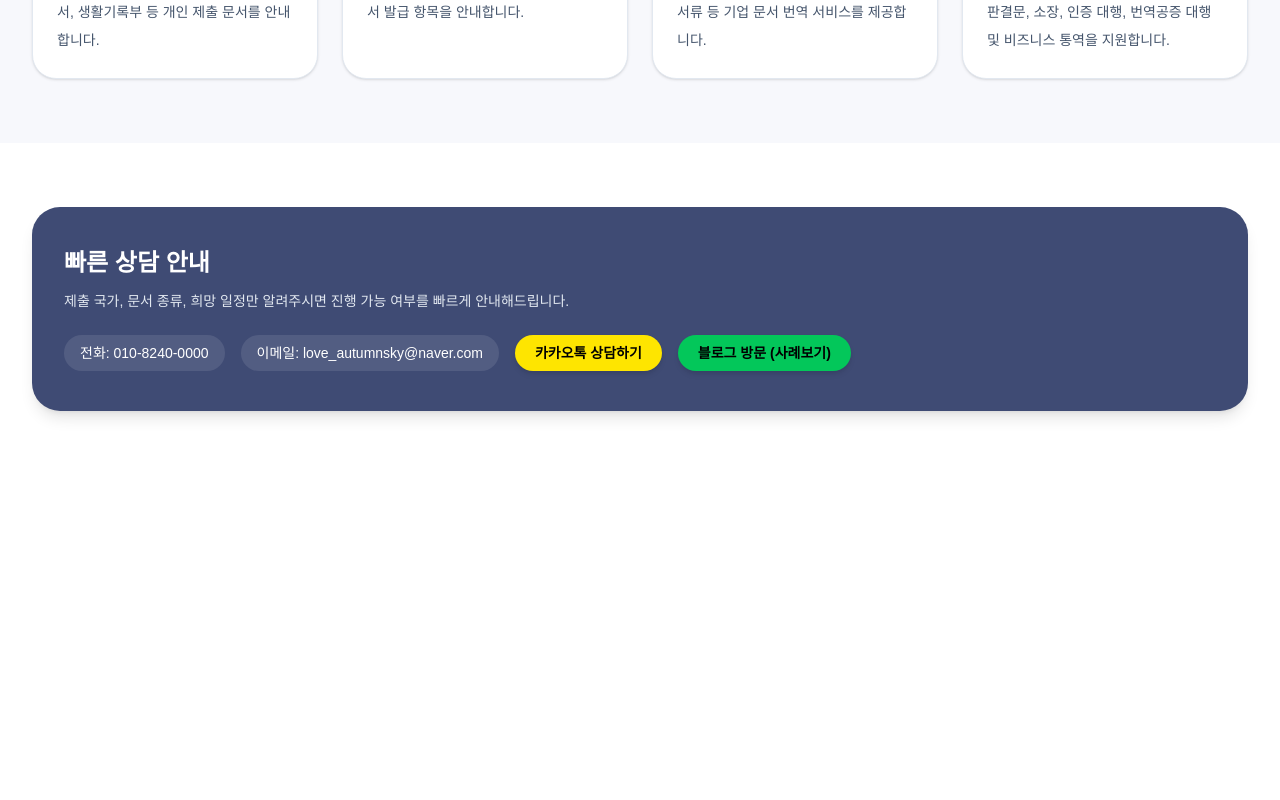
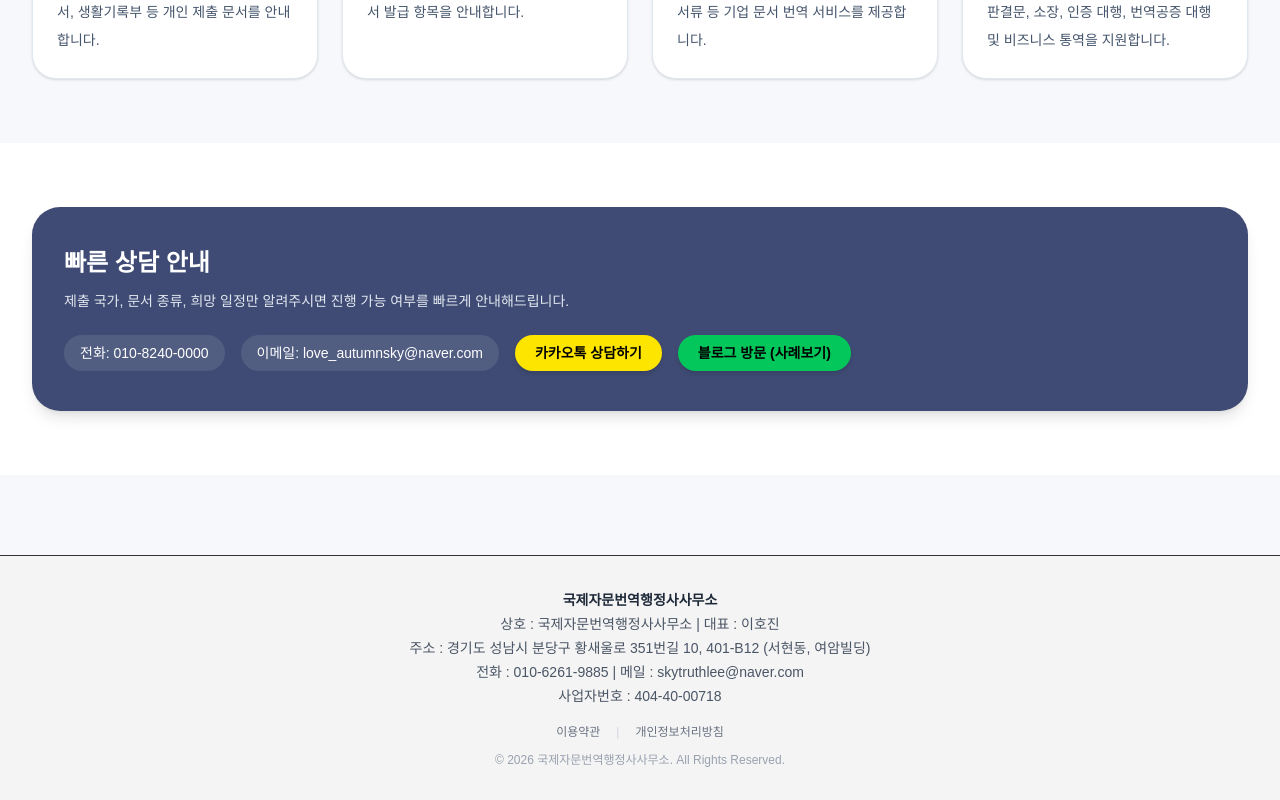
Before and after one commit to loveautumnsky1007-lab/jin-translation, a Next.js app: page / in a window 1280 px wide. Shown: the part 989-1789 px from the top of the page. Before the commit the page ends 1464 px from the top, so only its background shows below. Built offline with nearby package versions, Linux system fonts and the light colour scheme.

Commit message:
이용약관개인정보처리방침

```diff
--- a/app/page.tsx
+++ b/app/page.tsx
@@ -1,6 +1,11 @@
+"use client";
+import { useState } from "react";
 import Header from "../components/Header";
 
 export default function Home() {
+  const [openModal, setOpenModal] = useState<"terms" | "privacy" | null>(null);
+
+
   return (
     <div className="min-h-screen bg-[#f7f8fc] text-slate-800">
       <Header />
@@ -141,6 +146,167 @@ export default function Home() {
           </div>
         </section>
       </main>
+      <footer className="bg-[#f4f4f4] text-[#333] mt-20 border-t">
+        <div className="mx-auto max-w-7xl px-6 py-8 lg:px-8 text-center text-sm text-gray-600 leading-6">
+          <p className="font-semibold text-gray-800">
+            국제자문번역행정사사무소
+          </p>
+
+          <p>
+            상호 : 국제자문번역행정사사무소 | 대표 : 이호진
+          </p>
+
+          <p>
+            주소 : 경기도 성남시 분당구 황새울로 351번길 10, 401-B12 (서현동, 여암빌딩)
+          </p>
+
+          <p>
+            전화 : 010-6261-9885 | 메일 : skytruthlee@naver.com
+          </p>
+
+          <p>
+            사업자번호 : 404-40-00718
+          </p>
+<div className="mt-3 flex items-center justify-center gap-2 text-xs">
+  <button
+    type="button"
+    onClick={() => setOpenModal("terms")}
+    className="rounded px-2 py-1 text-gray-500 transition hover:bg-gray-200 hover:text-[#2f3a63] cursor-pointer"
+  >
+    이용약관
+  </button>
+
+  <span className="text-gray-300">|</span>
+
+  <button
+    type="button"
+    onClick={() => setOpenModal("privacy")}
+    className="rounded px-2 py-1 text-gray-500 transition hover:bg-gray-200 hover:text-[#2f3a63] cursor-pointer"
+  >
+    개인정보처리방침
+  </button>
 </div>
+
+          <p className="text-xs text-gray-400 mt-2">
+            © {new Date().getFullYear()} 국제자문번역행정사사무소. All Rights Reserved.
+          </p>
+        </div>
+      </footer>
+      {openModal && (
+        <div className="fixed inset-0 z-[999] flex items-center justify-center bg-black/50 px-4">
+          <div className="relative max-h-[80vh] w-full max-w-3xl overflow-y-auto rounded-2xl bg-white p-6 shadow-2xl">
+            <button
+              type="button"
+              onClick={() => setOpenModal(null)}
+              className="absolute right-4 top-4 rounded-full border px-3 py-1 text-sm text-gray-600 hover:bg-gray-100"
+            >
+              닫기
+            </button>
+
+            {openModal === "terms" && (
+              <div className="pr-6">
+                <h2 className="mb-4 text-2xl font-bold text-[#2f3a63]">이용약관</h2>
+
+                <div className="space-y-4 text-sm leading-7 text-gray-700">
+                  <div>
+                    <h3 className="font-semibold text-gray-900">제1조 목적</h3>
+                    <p>
+                      본 약관은 국제자문번역행정사사무소 홈페이지에서 제공하는 서비스의 이용과 관련하여
+                      필요한 기본적인 사항을 정하는 것을 목적으로 합니다.
+                    </p>
+                  </div>
+
+                  <div>
+                    <h3 className="font-semibold text-gray-900">제2조 서비스 내용</h3>
+                    <p>
+                      본 사이트는 번역, 공증, 아포스티유, 대사관 인증, 상담 문의 및 관련 정보 제공 서비스를
+                      제공합니다.
+                    </p>
+                  </div>
+
+                  <div>
+                    <h3 className="font-semibold text-gray-900">제3조 이용자의 의무</h3>
+                    <p>
+                      이용자는 관계 법령 및 본 약관을 준수하여야 하며, 허위 정보 입력이나 타인의 권리를 침해하는
+                      행위를 하여서는 안 됩니다.
+                    </p>
+                  </div>
+
+                  <div>
+                    <h3 className="font-semibold text-gray-900">제4조 저작권</h3>
+                    <p>
+                      본 사이트에 게시된 텍스트, 이미지, 자료 등의 저작권은 국제자문번역행정사사무소에 있으며,
+                      사전 동의 없이 무단 복제, 배포, 전송할 수 없습니다.
+                    </p>
+                  </div>
+
+                  <div>
+                    <h3 className="font-semibold text-gray-900">제5조 면책사항</h3>
+                    <p>
+                      본 사이트에 게시된 정보는 일반적인 안내를 위한 것이며, 개별 사안에 따라 실제 절차 및 요구
+                      서류가 달라질 수 있습니다. 구체적인 진행은 별도 상담을 통해 확인해주시기 바랍니다.
+                    </p>
+                  </div>
+                </div>
+              </div>
+            )}
+
+            {openModal === "privacy" && (
+              <div className="pr-6">
+                <h2 className="mb-4 text-2xl font-bold text-[#2f3a63]">개인정보처리방침</h2>
+
+                <div className="space-y-4 text-sm leading-7 text-gray-700">
+                  <div>
+                    <h3 className="font-semibold text-gray-900">1. 수집하는 개인정보 항목</h3>
+                    <p>
+                      국제자문번역행정사사무소는 상담 문의 과정에서 이름, 연락처, 이메일, 문의 내용 등을 수집할 수
+                      있습니다.
+                    </p>
+                  </div>
+
+                  <div>
+                    <h3 className="font-semibold text-gray-900">2. 개인정보 수집 및 이용 목적</h3>
+                    <p>
+                      수집한 개인정보는 상담 응대, 서비스 안내, 문의 회신, 진행 가능 여부 확인을 위해 사용됩니다.
+                    </p>
+                  </div>
+
+                  <div>
+                    <h3 className="font-semibold text-gray-900">3. 개인정보 보유 및 이용 기간</h3>
+                    <p>
+                      개인정보는 수집 및 이용 목적이 달성된 후 지체 없이 파기하는 것을 원칙으로 합니다. 다만,
+                      관계 법령에 따라 일정 기간 보관이 필요한 경우 해당 기간 동안 보관할 수 있습니다.
+                    </p>
+                  </div>
+
+                  <div>
+                    <h3 className="font-semibold text-gray-900">4. 개인정보의 제3자 제공</h3>
+                    <p>
+                      국제자문번역행정사사무소는 이용자의 동의 없이 개인정보를 외부에 제공하지 않습니다. 다만 법령에
+                      근거가 있는 경우는 예외로 합니다.
+                    </p>
+                  </div>
+
+                  <div>
+                    <h3 className="font-semibold text-gray-900">5. 이용자의 권리</h3>
+                    <p>
+                      이용자는 본인의 개인정보에 대해 열람, 정정, 삭제를 요청할 수 있으며, 관련 문의는 아래 연락처로
+                      요청하실 수 있습니다.
+                    </p>
+                  </div>
+
+                  <div>
+                    <h3 className="font-semibold text-gray-900">6. 문의처</h3>
+                    <p>전화 : 010-6261-9885</p>
+                    <p>이메일 : skytruthlee@naver.com</p>
+                  </div>
+                </div>
+              </div>
+            )}
+          </div>
+        </div>
+      )}
+    </div>
+
   );
 }
```
Lines whose indentation alone changed are shown as unchanged.
